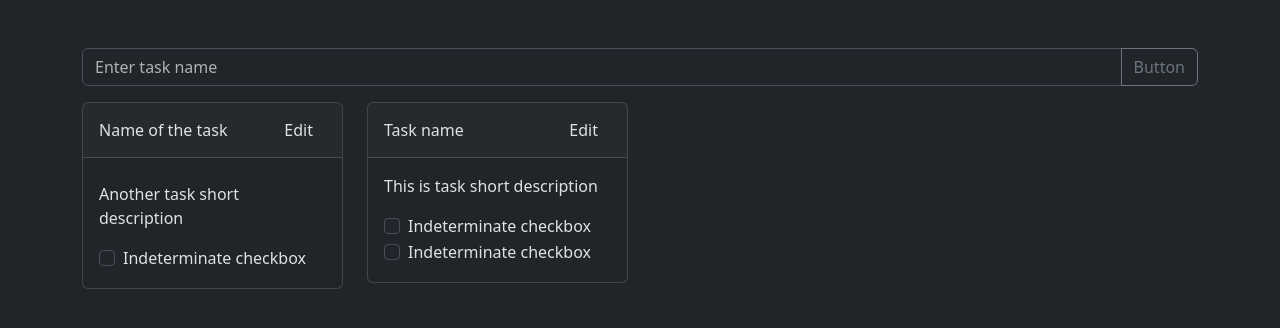
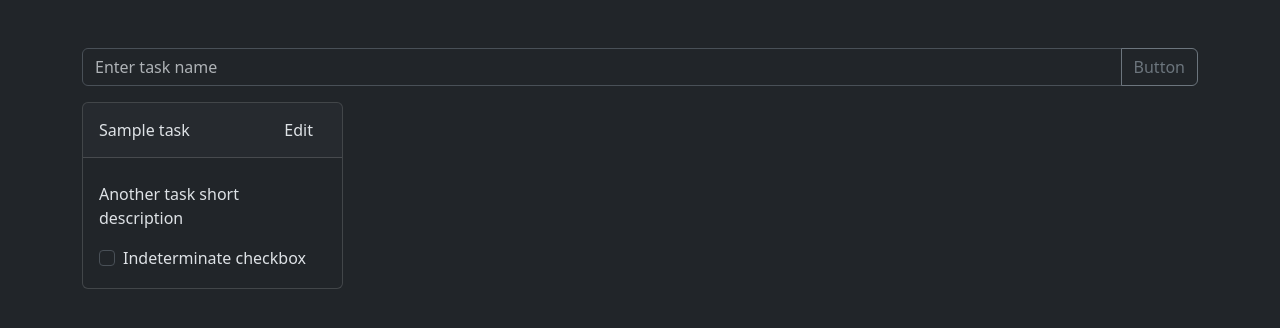
Before and after one commit to shaninalex/fastapi-htmx-todoapp, a FastAPI app: template templates/home.html in a window 1280 px wide. Shown: the part 62-390 px from the top of the page. Run offline with FastAPI, Linux system fonts and the light colour scheme; the template is opened without the code that fills it: most values are stand-ins (such as "Sample title", 1, 10 or a date in 2020); parts of the project's set-up code (start-up, migrations or seed data) failed here and were passed over; some libraries are stand-ins or nearby versions.

Commit message:
patch: add users task list

```diff
--- a/main.py
+++ b/main.py
@@ -1,7 +1,7 @@
 from datetime import datetime
 import time
 from typing import Annotated, Any
-from fastapi import Depends, FastAPI, Request, Form, HTTPException
+from fastapi import Depends, FastAPI, Request, Form
 from fastapi.responses import Response
 from fastapi.middleware.cors import CORSMiddleware
 from fastapi.responses import HTMLResponse
@@ -54,11 +54,17 @@ async def add_process_time_header(request: Request, call_next):
 templates = Jinja2Templates(directory="templates")
 
 
-@app.get("/", response_class=HTMLResponse, dependencies=[Depends(validate_user)])
-async def home(request: Request):
-    # Redirecting to auth page
-    # return RedirectResponse("/auth")
-    return templates.TemplateResponse(request=request, name="home.html")
+@app.get("/", response_class=HTMLResponse)
+async def home(request: Request,
+               account: Annotated[Any, Depends(validate_user)]):
+    tasks_query = select(task).where(task.c.user_id == account.id)
+    tasks = await database.fetch_all(tasks_query)
+    return templates.TemplateResponse(
+        request=request,
+        name="home.html",
+        context={
+            "tasks": tasks
+        })
 
 
 @app.get("/auth", response_class=HTMLResponse)
@@ -154,8 +160,10 @@ async def create_task(request: Request,
             name="chunks/task-card.html",
             status_code=201,
             context={
-                "id": inserted_row_id,
-                "name": taskname,
+                "task": {
+                    "id": inserted_row_id,
+                    "name": taskname,
+                }
             },
         )
     except Exception as err:
--- a/templates/chunks/task-card.html
+++ b/templates/chunks/task-card.html
@@ -1,7 +1,7 @@
-<div class="col-lg-3 col-md-4 col-sm-6">
+<div class="col-lg-3 col-md-4 col-sm-6 mb-3">
     <div class="card">
         <div class="card-header d-flex align-items-center justify-content-between">
-            <div>{{ name }}</div>
+            <div>{{ task.name }}</div>
             <button class="btn" type="button">Edit</button>
         </div>
         <div class="card-body">
--- a/templates/home.html
+++ b/templates/home.html
@@ -16,42 +16,9 @@
         <div id="create_task_error" class="mb-3"></div>
 
         <div class="row" id="tasks-list">
-            <div class="col-lg-3 col-md-4 col-sm-6">
-                <div class="card">
-                    <div class="card-header d-flex align-items-center justify-content-between">
-                        <div>Name of the task</div>
-                        <button class="btn" type="button">Edit</button>
-                    </div>
-                    <div class="card-body">
-                        <div class="card-title"></div>
-                        <p>Another task short description</p>
-                        <div class="form-check">
-                            <input class="form-check-input" type="checkbox" value="" id="flexCheckIndeterminate">
-                            <label class="form-check-label" for="flexCheckIndeterminate">Indeterminate checkbox</label>
-                        </div>
-                    </div>
-                </div>
-            </div>
-            <div class="col-lg-3 col-md-4 col-sm-6">
-                <div class="card">
-                    <div class="card-header d-flex align-items-center justify-content-between">
-                        <div>Task name</div>
-                        <button class="btn" type="button">Edit</button>
-                    </div>
-                    <div class="card-body">
-                        <p>This is task short description</p>
-                        <div class="form-check">
-                            <input class="form-check-input" type="checkbox" value="" id="flexCheckIndeterminate2">
-                            <label class="form-check-label" for="flexCheckIndeterminate2">Indeterminate checkbox</label>
-                        </div>
-
-                        <div class="form-check">
-                            <input class="form-check-input" type="checkbox" value="" id="flexCheckIndeterminate3">
-                            <label class="form-check-label" for="flexCheckIndeterminate3">Indeterminate checkbox</label>
-                        </div>
-                    </div>
-                </div>
-            </div>
+            {% for task in tasks %}
+            {% include "chunks/task-card.html" %}
+            {% endfor %}
         </div>
     </div>
 {% endblock %}
```
